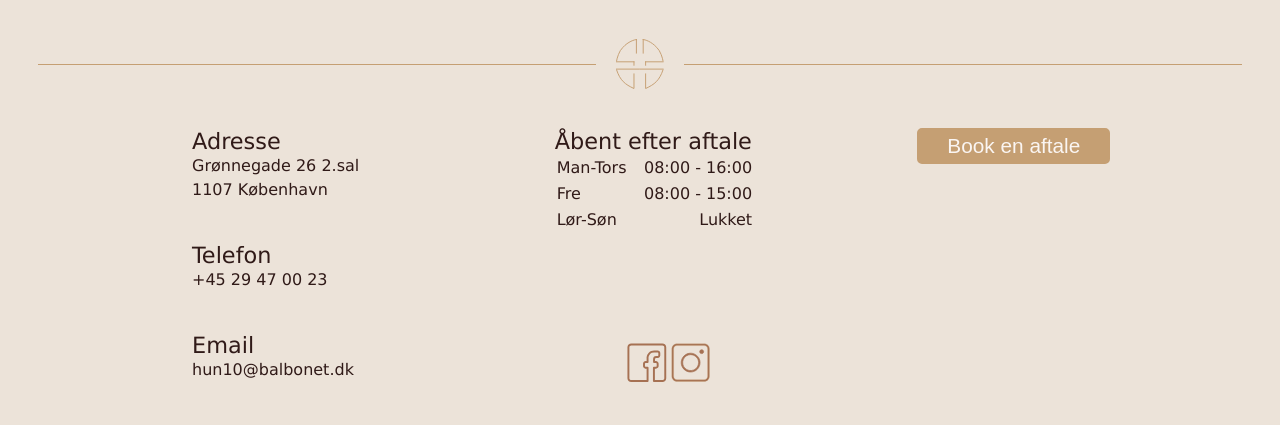
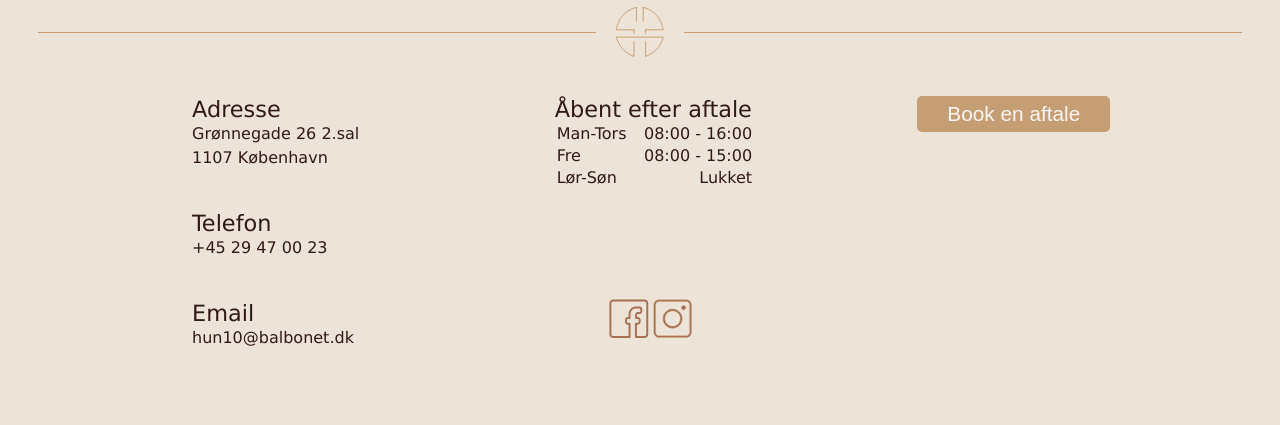
Before and after one commit to Elel0001/eksamen, an Astro site: page / in a window 1280 px wide. Shown: the part 1815-2240 px from the top of the page. Built offline with nearby package versions, Linux system fonts and the light colour scheme; Astro itself is replaced by a stand-in of ours.

Commit message:
footer rettelser på spacing i mobil

```diff
--- a/src/components/Header.astro
+++ b/src/components/Header.astro
@@ -189,7 +189,7 @@
     }
 
     .container {
-      margin: var(--spacing_6) 0;
+      margin: var(--spacing_2) 0;
     }
   }
 </style>
--- a/src/components/OpenHoursKontakt.astro
+++ b/src/components/OpenHoursKontakt.astro
@@ -39,7 +39,7 @@
 
   table.openingHours {
     width: 50%;
-    line-height: var(--spacing_6);
+    line-height: var(--spacing_5);
   }
 
   table.openingHours td:last-child {
@@ -73,7 +73,7 @@
     }
 
     .soc_media {
-      padding: 30% 0 0 20%;
+      padding: 30% 0 0 15%;
     }
   }
 </style>
```
